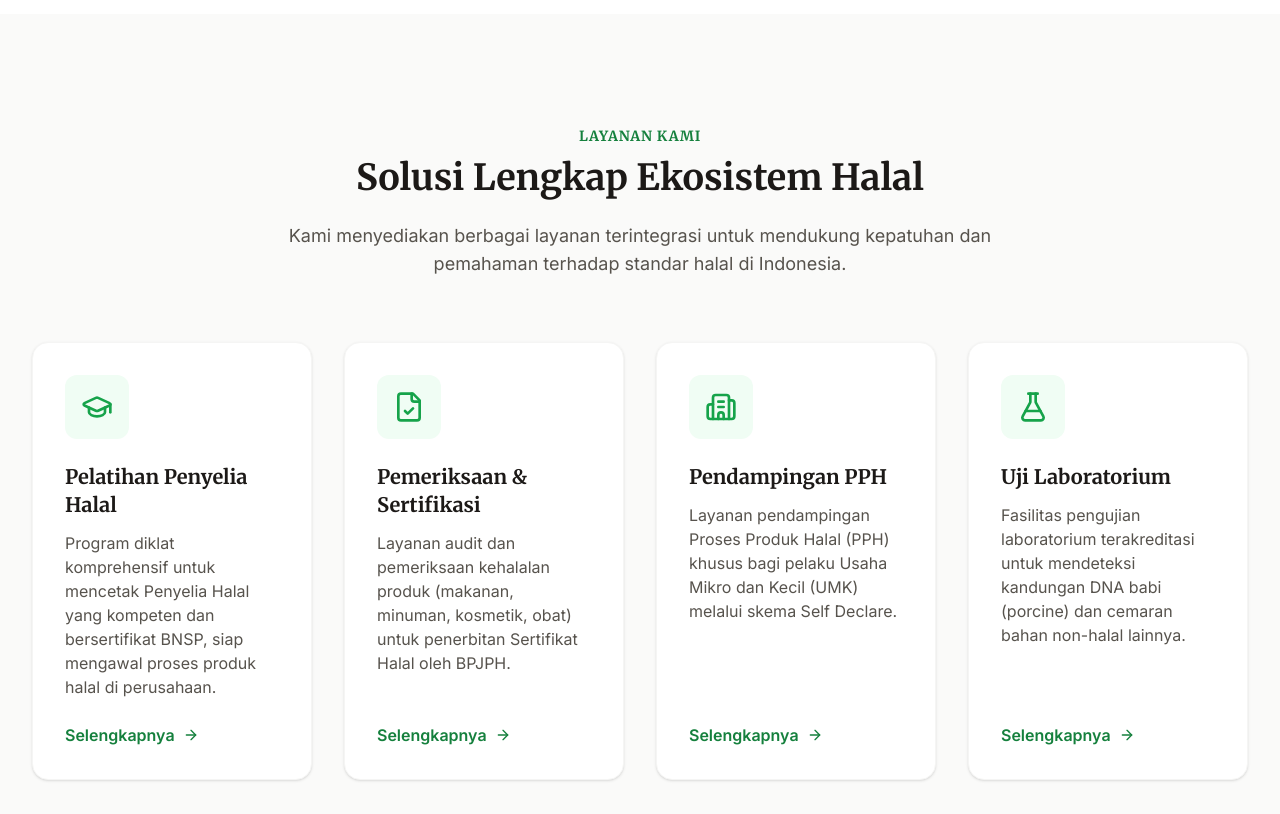
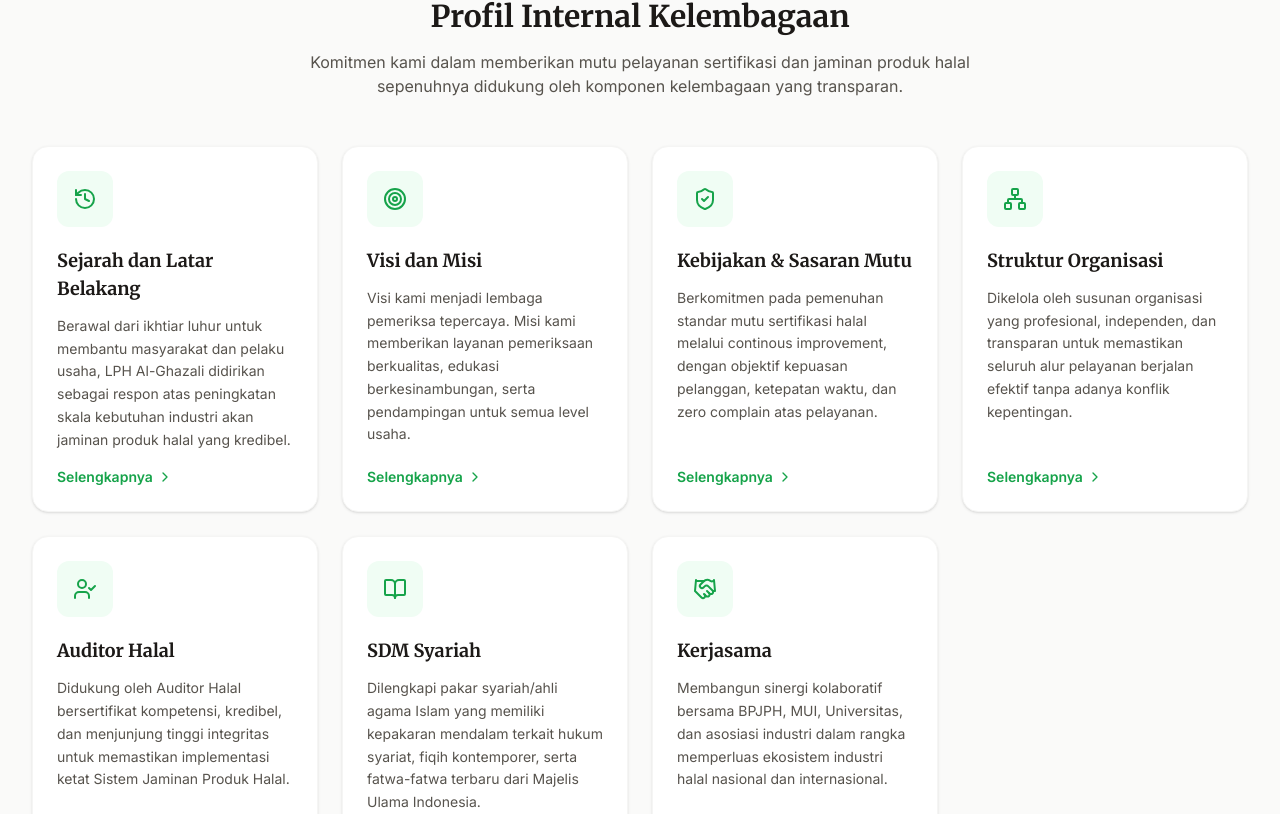
Before and after one commit to asngad-mhs/lph-alghazali, a React (Vite) app: page / in a window 1280 px wide. Shown: the part 1786-2600 px from the top of the page. Built offline with nearby package versions, Linux system fonts and the light colour scheme; no server answers; the database is empty.

Commit message:
feat(about): Enhance company profile section
Adds new sections detailing the history, vision/mission, quality policy, organizational structure, auditor qualifications, and sharia expertise of LPH Al-Ghazali. This provides a more comprehensive overview of the institution.

```diff
--- a/src/components/About.tsx
+++ b/src/components/About.tsx
@@ -1,10 +1,49 @@
-import { BookOpen, Users, Award } from 'lucide-react';
+import { BookOpen, Users, Award, History, Target, ShieldCheck, Network, UserCheck, Handshake, ChevronRight } from 'lucide-react';
+import { motion } from 'motion/react';
+
+const profileFeatures = [
+  {
+    icon: <History size={24} />,
+    title: "Sejarah dan Latar Belakang",
+    description: "Berawal dari ikhtiar luhur untuk membantu masyarakat dan pelaku usaha, LPH Al-Ghazali didirikan sebagai respon atas peningkatan skala kebutuhan industri akan jaminan produk halal yang kredibel."
+  },
+  {
+    icon: <Target size={24} />,
+    title: "Visi dan Misi",
+    description: "Visi kami menjadi lembaga pemeriksa tepercaya. Misi kami memberikan layanan pemeriksaan berkualitas, edukasi berkesinambungan, serta pendampingan untuk semua level usaha."
+  },
+  {
+    icon: <ShieldCheck size={24} />,
+    title: "Kebijakan & Sasaran Mutu",
+    description: "Berkomitmen pada pemenuhan standar mutu sertifikasi halal melalui continous improvement, dengan objektif kepuasan pelanggan, ketepatan waktu, dan zero complain atas pelayanan."
+  },
+  {
+    icon: <Network size={24} />,
+    title: "Struktur Organisasi",
+    description: "Dikelola oleh susunan organisasi yang profesional, independen, dan transparan untuk memastikan seluruh alur pelayanan berjalan efektif tanpa adanya konflik kepentingan."
+  },
+  {
+    icon: <UserCheck size={24} />,
+    title: "Auditor Halal",
+    description: "Didukung oleh Auditor Halal bersertifikat kompetensi, kredibel, dan menjunjung tinggi integritas untuk memastikan implementasi ketat Sistem Jaminan Produk Halal."
+  },
+  {
+    icon: <BookOpen size={24} />,
+    title: "SDM Syariah",
+    description: "Dilengkapi pakar syariah/ahli agama Islam yang memiliki kepakaran mendalam terkait hukum syariat, fiqih kontemporer, serta fatwa-fatwa terbaru dari Majelis Ulama Indonesia."
+  },
+  {
+    icon: <Handshake size={24} />,
+    title: "Kerjasama",
+    description: "Membangun sinergi kolaboratif bersama BPJPH, MUI, Universitas, dan asosiasi industri dalam rangka memperluas ekosistem industri halal nasional dan internasional."
+  }
+];
 
 export default function About() {
   return (
-    <section className="py-20 lg:py-28 bg-white" id="about">
+    <section className="py-20 lg:py-28 bg-stone-50" id="about">
       <div className="max-w-7xl mx-auto px-4 sm:px-6 lg:px-8">
-        <div className="grid lg:grid-cols-2 gap-16 items-center">
+        <div className="grid lg:grid-cols-2 gap-16 items-center mb-24">
 
           {/* Image Side */}
           <div className="relative order-2 lg:order-1">
@@ -76,6 +115,40 @@ export default function About() {
           </div>
 
         </div>
+
+        {/* Profile Info Grid */}
+        <div className="mt-16">
+          <div className="text-center mb-12">
+            <h3 className="text-2xl md:text-3xl font-serif font-bold text-stone-900 mb-4">Profil Internal Kelembagaan</h3>
+            <p className="text-stone-600 max-w-2xl mx-auto">
+              Komitmen kami dalam memberikan mutu pelayanan sertifikasi dan jaminan produk halal sepenuhnya didukung oleh komponen kelembagaan yang transparan.
+            </p>
+          </div>
+
+          <div className="grid md:grid-cols-2 lg:grid-cols-3 xl:grid-cols-4 gap-6">
+            {profileFeatures.map((feature, index) => (
+              <motion.div
+                key={index}
+                initial={{ opacity: 0, y: 20 }}
+                whileInView={{ opacity: 1, y: 0 }}
+                viewport={{ once: true }}
+                transition={{ duration: 0.5, delay: index * 0.1 }}
+                className="bg-white p-6 rounded-2xl border border-stone-100 shadow-sm hover:shadow-md transition-all group flex flex-col items-start"
+              >
+                <div className="bg-primary-50 p-4 rounded-xl text-primary-600 mb-5 group-hover:bg-primary-600 group-hover:text-white transition-colors duration-300">
+                  {feature.icon}
+                </div>
+                <h4 className="text-lg font-bold text-stone-900 mb-3">{feature.title}</h4>
+                <p className="text-sm text-stone-600 leading-relaxed mb-4 flex-grow">
+                  {feature.description}
+                </p>
+                <button className="flex items-center text-primary-600 font-semibold text-sm hover:text-primary-700 mt-auto group-hover:translate-x-1 transition-transform">
+                  Selengkapnya <ChevronRight size={16} className="ml-1" />
+                </button>
+              </motion.div>
+            ))}
+          </div>
+        </div>
       </div>
     </section>
   );
```
